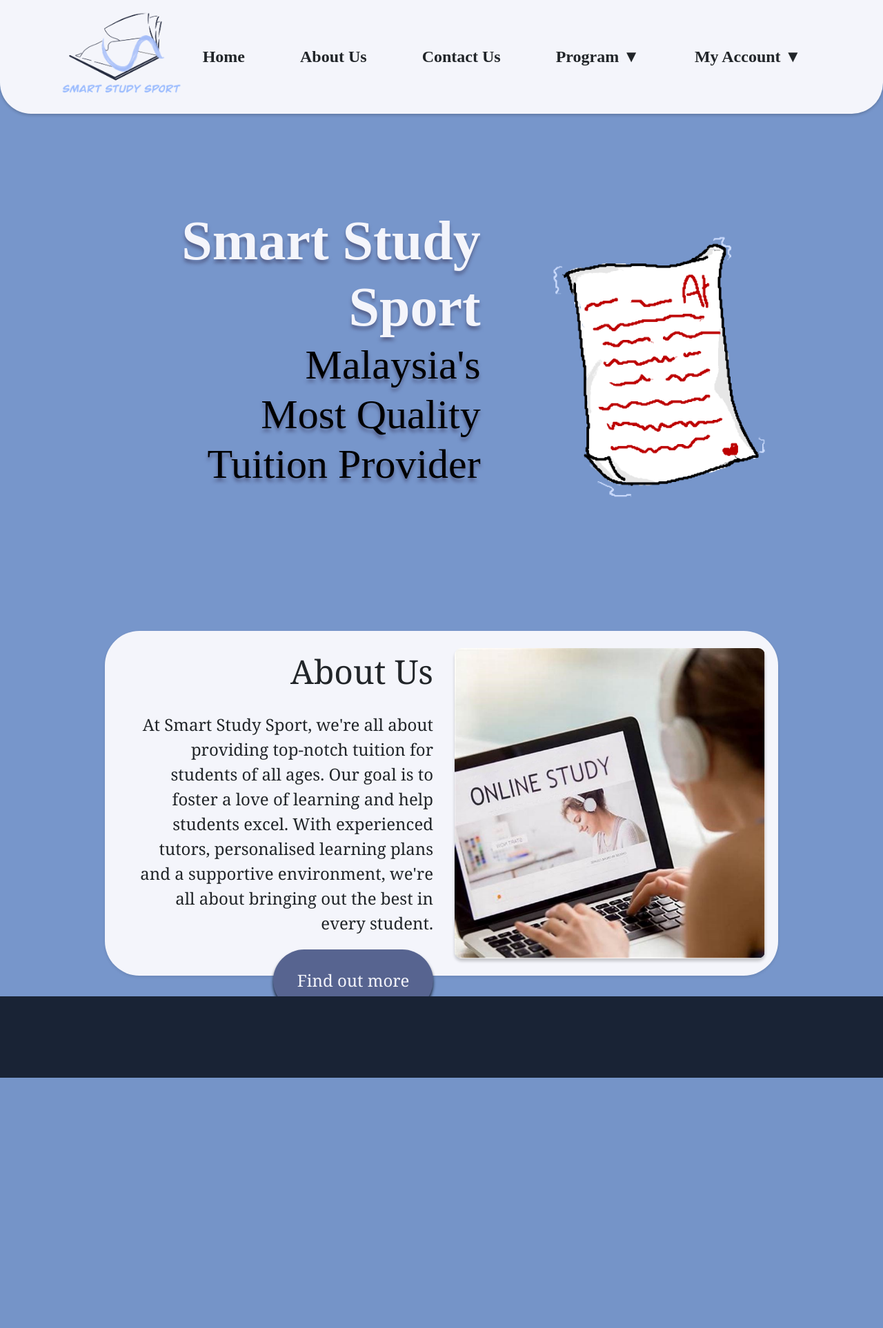
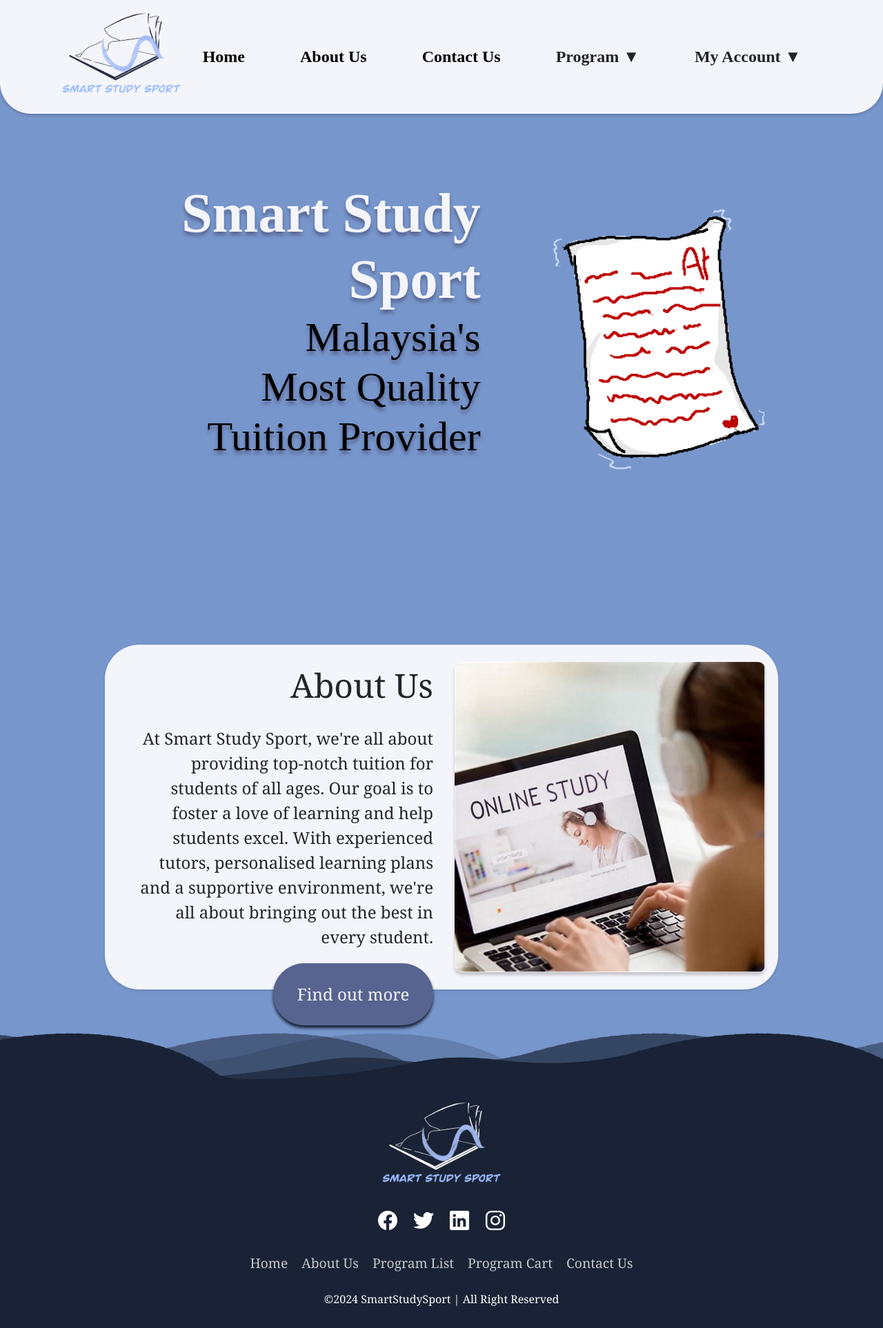
Before and after one commit to MrQin877/WebPro-B2200838, a PHP site: page /HomePage.html in a window 1280 px wide. Shown: the whole page at 69% size. Before the commit the page ends 1563 px from the top, so only its background shows below. Run offline with PHP 8.4, Linux system fonts and the light colour scheme.

Commit message:
Footer code
footer code

```diff
--- a/HomePage.html
+++ b/HomePage.html
@@ -10,18 +10,20 @@
 <body>
     <header>
         <figure class="logo">
+            <a href="HomePage.html">
                 <img src= "Logo.PNG" alt="Smart Study Sport Logo" class="pri-img">
                 <img src="logo.gif" alt="Smart Study Sport Logo Gif" class="hov-img">
+            </a>
         </figure>
         <nav>
             <div>
-                    <li><a herf="">Home</a></li>
+                <li><a href="HomePage.html" class="link">Home</a></li>
             </div>
             <div>
-                    <li><a herf=""></a>About Us</a></li>
+                <li><a href="AboutUs.html" class="link">About Us</a></li>
             </div>
             <div>
-                    <li><a herf="">Contact Us</a></li>
+                <li><a href="ContactUs.html" class="link">Contact Us</a></li>
             </div>
             <div class="nav-item accountOption">
                 <li>Program &#9660;
@@ -78,12 +80,8 @@
                         <div class="pic-middle">
                             <img src="AboutHome.png" alt="Picture display" class="pic-middle">
                         </div>
-
                     </div>
                 </div>
-                <article class="align-center">
-
-                </article>
             </div>
         </div>
     </section>
@@ -95,21 +93,44 @@
     </section>
 
     <footer>
-        <div class="container mt-5">
-            <div class="row" style="margin-top:30px">
-              <div class="col-sm-4">
-                <p></p>
-                <p></p>
+        <div class="waves">
+            <div class="wave" id="wave1"></div>
+            <div class="wave" id="wave2"></div>
+            <div class="wave" id="wave3"></div>
+            <div class="wave" id="wave4"></div>
         </div>
-              <div class="col-sm-4">
-                <p></p>
-                <p></p>
-              </div>
-              <div class="col-sm-4">
-                <p></p>
-                <p></p>
-              </div>
-            </div>
-          </div>
+        <figure class="logo">
+            <a href="HomePage.html">
+                <img src= "Logo-w.PNG" alt="Logo.png" class="pri-img">
+                <img src="Logo-w.gif" alt="Logo Gif" class="hov-img">
+            </a>
+
+        </figure>
+        <ul class="social-icon">
+            <li class="social-icon__item"><a class="social-icon__link" href="#">
+                <ion-icon name="logo-facebook"></ion-icon>
+              </a></li>
+            <li class="social-icon__item"><a class="social-icon__link" href="#">
+                <ion-icon name="logo-twitter"></ion-icon>
+              </a></li>
+            <li class="social-icon__item"><a class="social-icon__link" href="#">
+                <ion-icon name="logo-linkedin"></ion-icon>
+              </a></li>
+            <li class="social-icon__item"><a class="social-icon__link" href="#">
+                <ion-icon name="logo-instagram"></ion-icon>
+              </a></li>
+        </ul>
+
+        <ul class="menu">
+            <li class="menu__item"><a class="menu__link" href="HomePage.html">Home</a></li>
+            <li class="menu__item"><a class="menu__link" href="AboutUs.html">About Us</a></li>
+            <li class="menu__item"><a class="menu__link" href="list.html">Program List</a></li>
+            <li class="menu__item"><a class="menu__link" href="cart.html">Program Cart</a></li>
+            <li class="menu__item"><a class="menu__link" href="ContactUs.html">Contact Us</a></li>
+        </ul>
+        <p class="para">&copy;2024 SmartStudySport | All Right Reserved</p>
+
     </footer>
+    <script type="module" src="https://unpkg.com/ionicons@5.5.2/dist/ionicons/ionicons.esm.js"></script>
+    <script nomodule src="https://unpkg.com/ionicons@5.5.2/dist/ionicons/ionicons.js"></script>
 </body>
--- a/style.css
+++ b/style.css
@@ -275,7 +275,7 @@ nav .accountOption:hover .dropmenu{
     display: flex;
     justify-content: center;
     align-items: center;
-    height: 90vh;
+    height: 80vh;
 }
 
 .inner-container {
@@ -338,6 +338,7 @@ nav .accountOption:hover .dropmenu{
     justify-content: center;
     text-align: center;
     padding: 30px;
+    height:95vh;
 }
 
 .white-block {
```
Lines whose indentation alone changed are shown as unchanged.
